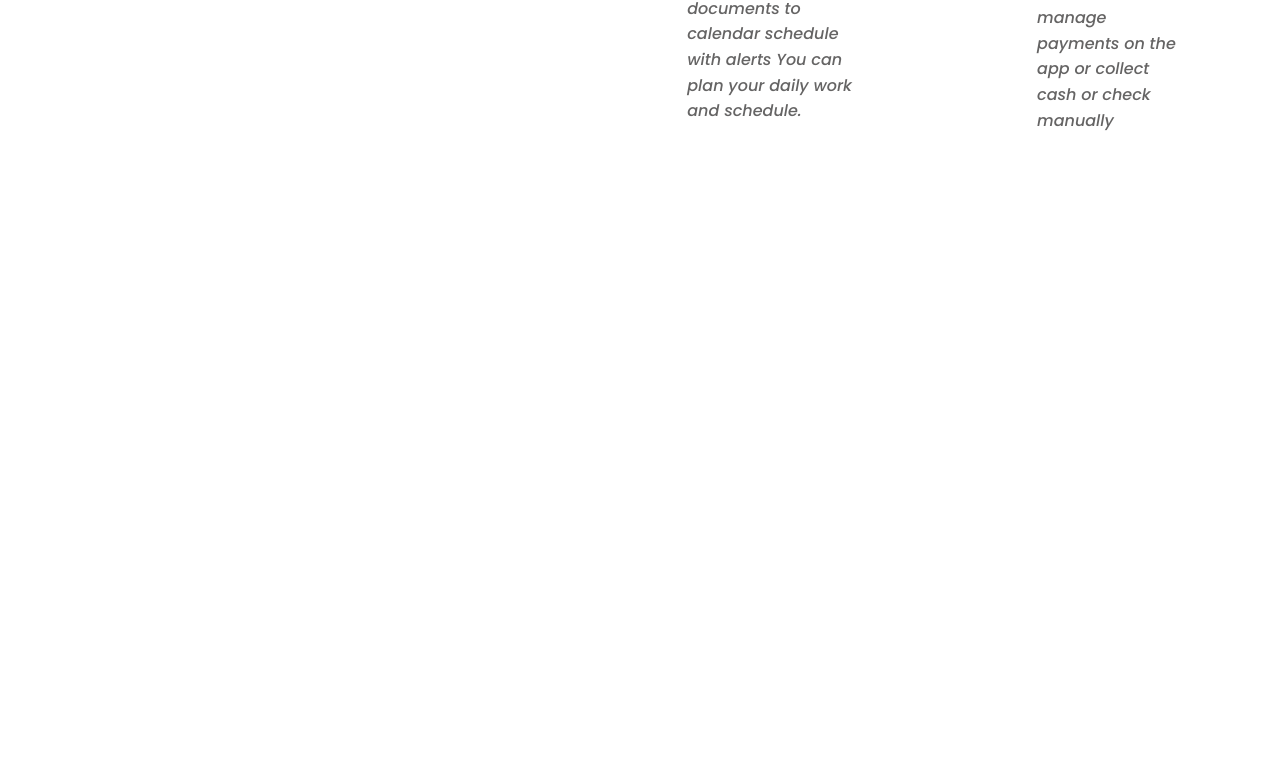
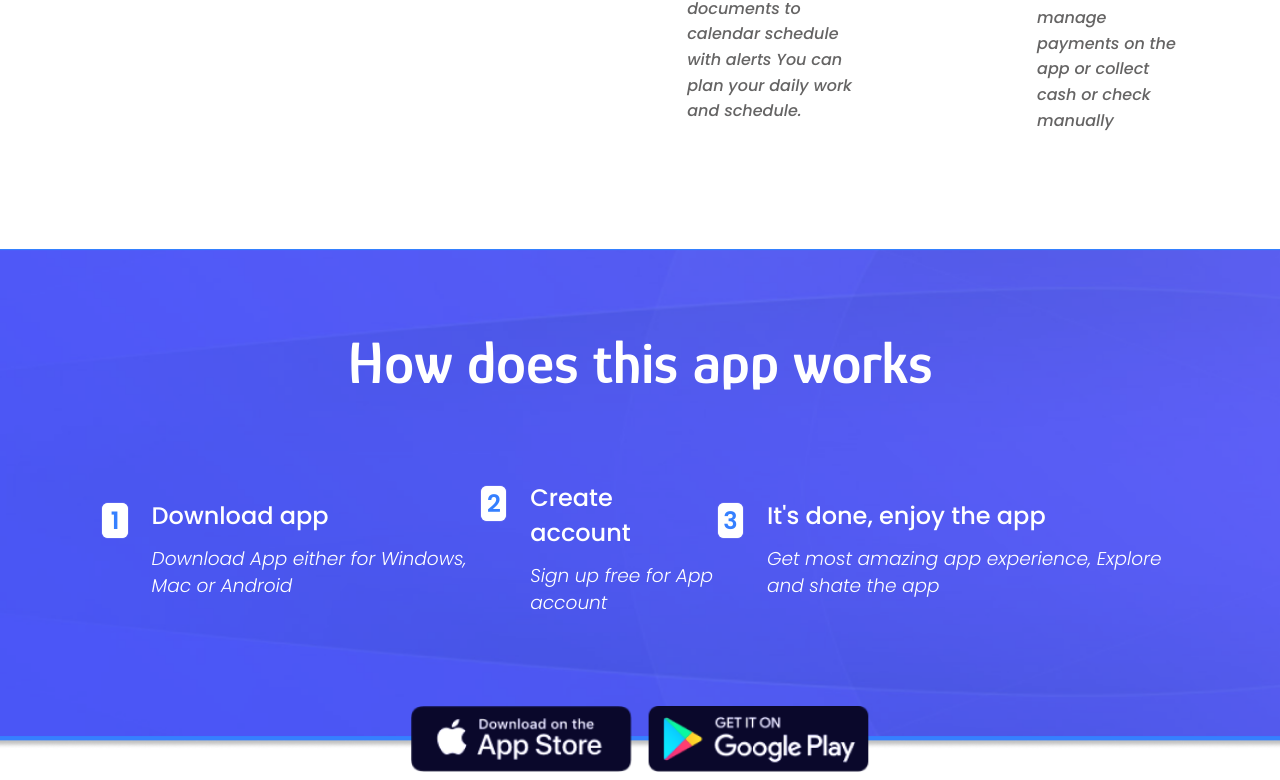
Before and after one commit to Chiragtour/appfis, a React (Create React App) app: page / in a window 1280 px wide. Shown: the part 2650-3430 px from the top of the page. Before the commit the page ends 2899 px from the top, so only its background shows below. Built offline with nearby package versions, Linux system fonts and the light colour scheme.

Commit message:
AppFis : Design - Overview - "how it works"

```diff
--- a/src/App.css
+++ b/src/App.css
@@ -197,3 +197,74 @@ h5,
 h6 {
   margin-bottom: 0;
 }
+
+.how-it-works-wrap {
+  height: 500px;
+  background: url(../public/assets/working.png);
+  background-repeat: no-repeat;
+  background-size: cover;
+}
+
+.how-it-works {
+  margin: 0;
+  padding-top: 80px;
+  font-family: "Glory" !important;
+  color: white;
+  font-style: normal;
+  font-weight: 600;
+  font-size: 60px;
+  text-align: center;
+}
+
+.download-steps {
+  margin: auto;
+  margin-top: 4rem;
+  width: 84vw;
+  display: flex;
+  align-items: center;
+  justify-content: space-between;
+}
+
+.steps {
+  display: flex;
+  gap: 24px;
+}
+
+.steps .index {
+  margin-block: 1.6rem;
+  color: #3580ff;
+  width: 2.2rem;
+  height: 2.2rem;
+  background-color: white;
+  border-radius: 6px;
+  box-shadow: 0px 0px 1px 0px white;
+  font-size: 24px;
+  text-align: center;
+  font-weight: 600;
+}
+
+.step-text {
+  color: white;
+}
+
+.step-title {
+  font-weight: 500;
+}
+
+.step-desc {
+  font-weight: 300;
+  font-size: 1.16rem;
+  font-style: italic;
+  margin-block: 12px;
+}
+
+.download-app-centered {
+  display: flex;
+  justify-content: center;
+  margin-top: 70px;
+}
+
+.store-image {
+  margin: 8px;
+  height: 66px;
+}
--- a/src/App.js
+++ b/src/App.js
@@ -1,4 +1,5 @@
 import "./App.css";
+import Download from "./components/common/Download";
 import Features from "./components/features/Features";
 import Header from "./components/header/Header";
 
@@ -7,6 +8,42 @@ function App() {
     <>
       <Header />
       <Features />
+      <div className="overview-wrap">
+        <div className="how-it-works-wrap">
+          <h1 className="how-it-works">How does this app works</h1>
+          <div className="download-steps">
+            <div className="steps">
+              <span className="index">1</span>
+              <div className="step-text">
+                <h2 className="step-title">Download app</h2>
+                <p className="step-desc">
+                  Download App either for Windows, Mac or Android
+                </p>
+              </div>
+            </div>
+            <div className="steps">
+              <span className="index">2</span>
+              <div className="step-text">
+                <h2 className="step-title">Create account</h2>
+                <p className="step-desc">Sign up free for App account</p>
+              </div>
+            </div>
+            <div className="steps">
+              <span className="index">3</span>
+              <div className="step-text">
+                <h2 className="step-title">It's done, enjoy the app</h2>
+                <p className="step-desc">
+                  Get most amazing app experience, Explore and shate the app
+                </p>
+              </div>
+            </div>
+          </div>
+          <Download
+            parentClass={"download-app-centered"}
+            imgClass={"store-image"}
+          />
+        </div>
+      </div>
     </>
   );
 }
--- /dev/null
+++ b/src/components/common/Download.jsx
@@ -0,0 +1,20 @@
+import React from "react";
+
+function Download({ parentClass, imgClass }) {
+  return (
+    <div className={parentClass}>
+      <img
+        className={imgClass}
+        src="/assets/icons/download/app_store.png"
+        alt="app store"
+      />
+      <img
+        className={imgClass}
+        src="/assets/icons/download/play_store.png"
+        alt="play store"
+      />
+    </div>
+  );
+}
+
+export default Download;
--- a/src/components/features/features.css
+++ b/src/components/features/features.css
@@ -1,4 +1,9 @@
 /* Features CSS */
+.features-main {
+  display: flex;
+  justify-content: space-around;
+}
+
 .features-heading {
   display: flex;
 }
@@ -21,10 +26,6 @@
 
 .blue-text {
   color: #6a49f2;
-}
-
-.features-main {
-  display: flex;
 }
 
 .features-image img {
--- a/src/components/header/Header.jsx
+++ b/src/components/header/Header.jsx
@@ -1,6 +1,7 @@
 import React from "react";
 import Navbar from "../navbar/Navbar";
 import "./header.css";
+import Download from "../common/Download";
 
 function Header() {
   return (
@@ -12,18 +13,7 @@ function Header() {
           Sales, Contracts and billing in one app
         </h3>
       </div>
-      <div className="download-app">
-        <img
-          className="store-icon"
-          src="/assets/icons/download/app_store.png"
-          alt="app store"
-        />
-        <img
-          className="store-icon"
-          src="/assets/icons/download/play_store.png"
-          alt="play store"
-        />
-      </div>
+      <Download parentClass={"download-app"} imgClass={"store-icon"} />
     </div>
   );
 }
```
Also changed, not shown: 1 other file (tests, documents, lock files or other folders).
